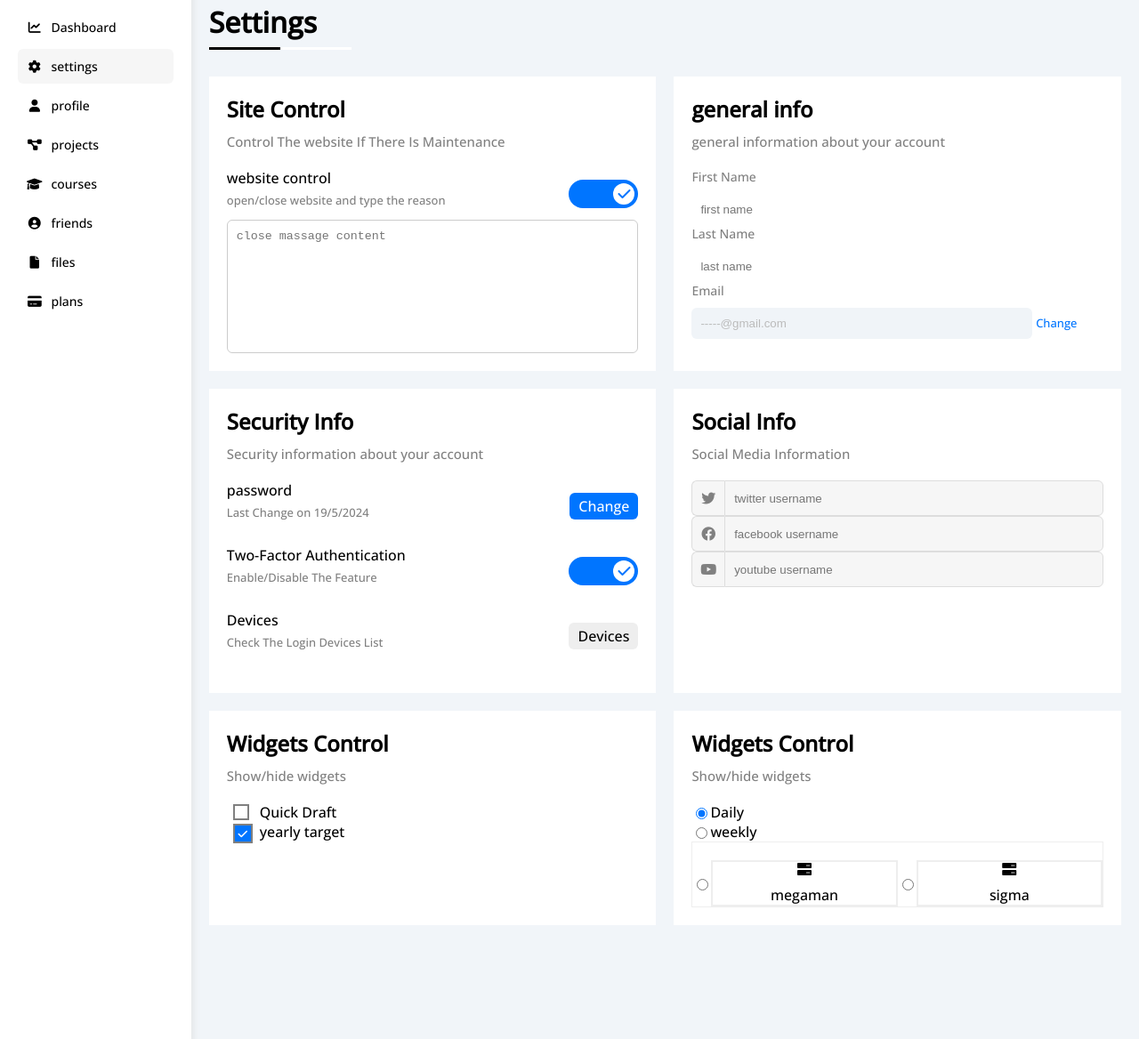
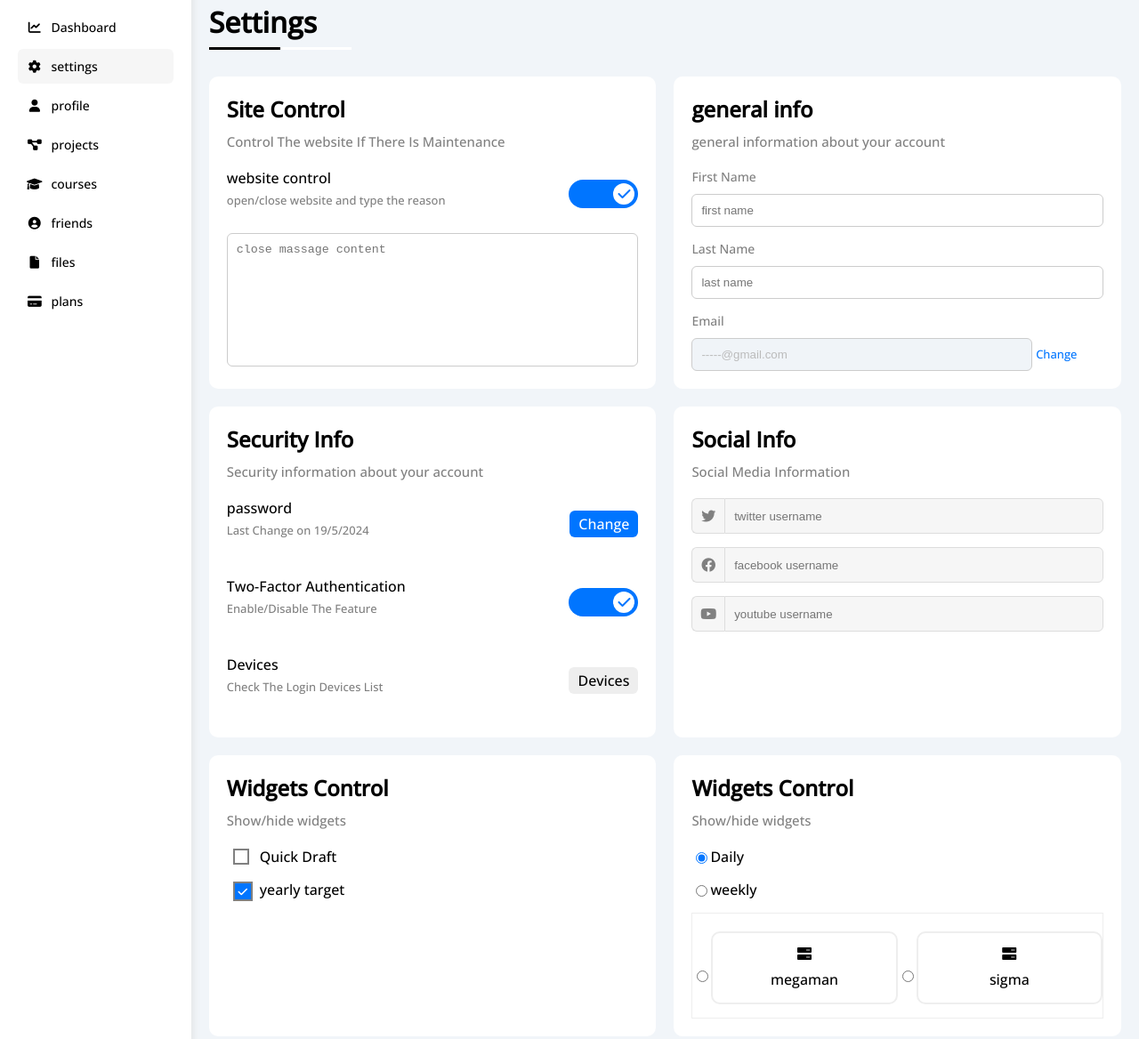
Before and after one commit to KerolosMedhat123/Dashboard, a plain HTML site: page dashboard/Settings.html in a window 1280 px wide. Shown: the part 84-1252 px from the top of the page at 89% size. Drawn offline with nearby package versions, Linux system fonts and the light colour scheme; a script that the page names is missing.

Commit message:
Update Framework.css

```diff
--- a/dashboard/css/Framework.css
+++ b/dashboard/css/Framework.css
@@ -2,6 +2,9 @@
 .d-flex{
   display: flex;
 }
+  .d-grid{
+    display: grid;
+  }
 .align-center{
   align-items: center;
 }
@@ -41,6 +44,9 @@
 .m-0{
   margin: 0px;
 }
+.m-15{
+  margin: 15px;
+}
 .m-20{
   margin: 20px;
 }
@@ -62,6 +68,9 @@
 .mt-25{
   margin-top: 25px;
 }
+.mr-10{
+  margin-right: 10px;
+}
 .mr-15{
   margin-right: 15px;
 }
@@ -70,6 +79,9 @@
 }
 .mb-10{
   margin-bottom: 10px;
+}
+.mb-15{
+  margin-bottom: 15px;
 }
 .mb-20{
   margin-bottom: 20px;
@@ -80,6 +92,9 @@
 
 .b-none{
   border: none;
+}
+.border-ccc{
+  border: 1px solid #ccc;
 }
 /*end padding + margin*/
 
@@ -142,7 +157,7 @@
   border-radius: 6px;
 }
 .rad-10{
-  border-radius: ;: 10px;
+  border-radius: 10px;
 }
 .rad-50{
   border-radius: 50%;
@@ -175,9 +190,7 @@
   .space-between{
     justify-content: space-between;
   }
-  .d-grid{
-    display: grid;
-  }
+
   .gap-20{
     gap: 20px;
   }
```
